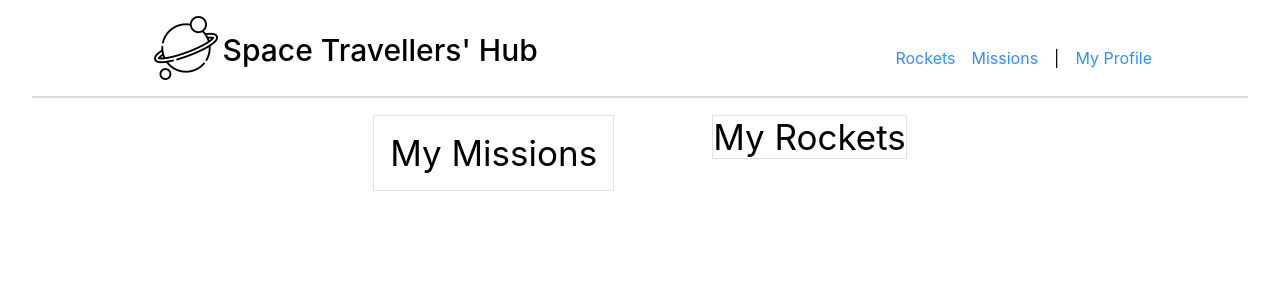
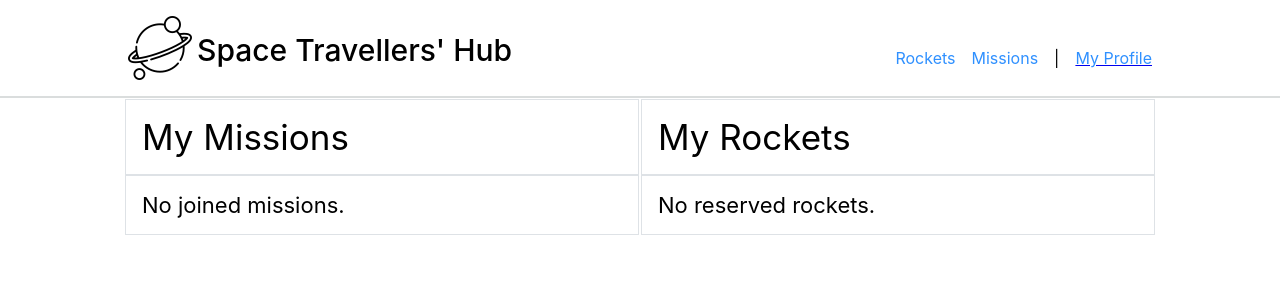
Before and after one commit to kalbek/Space-Travelers-Hub, a React (Create React App) app: page /profile in a window 1280 px wide. Shown: the top 300 px of the page. Built offline with nearby package versions, Linux system fonts and the light colour scheme.

Commit message:
Implement underelined menus for active links && add placeholder for empty profiles.

```diff
--- a/src/components/Mission.jsx
+++ b/src/components/Mission.jsx
@@ -1,11 +1,11 @@
-import React, { useEffect } from 'react';
+import React, { useEffect } from "react";
 
-import { useDispatch, useSelector } from 'react-redux';
+import { useDispatch, useSelector } from "react-redux";
 import {
   getMissions,
   joinMission,
   leaveMission,
-} from '../redux/missions/missionsSlice';
+} from "../redux/missions/missionsSlice";
 
 const Mission = () => {
   const dispatch = useDispatch();
@@ -24,7 +24,8 @@ const Mission = () => {
   }, [dispatch]);
   return (
     <>
-      <table>
+      <div className="flex-ccc mis">
+        <table className="missions-table">
           <thead>
             <tr className="flex-start">
               <th className="p-1 w-10 wrap">Mission</th>
@@ -60,7 +61,9 @@ const Mission = () => {
                         <button
                           type="button"
                           className="btn-leave-mission ptr"
-                        onClick={() => handleLeaveMission({ id: mission.mission_id })}
+                          onClick={() =>
+                            handleLeaveMission({ id: mission.mission_id })
+                          }
                         >
                           <p>Leave Mission</p>
                         </button>
@@ -70,7 +73,9 @@ const Mission = () => {
                         <button
                           type="button"
                           className="btn-join-mission ptr"
-                        onClick={() => handleJoinMission({ id: mission.mission_id })}
+                          onClick={() =>
+                            handleJoinMission({ id: mission.mission_id })
+                          }
                         >
                           <p>Join Mission</p>
                         </button>
@@ -82,6 +87,7 @@ const Mission = () => {
             ))}
           </tbody>
         </table>
+      </div>
     </>
   );
 };
--- a/src/components/Navigation.jsx
+++ b/src/components/Navigation.jsx
@@ -1,10 +1,9 @@
-import { NavLink } from 'react-router-dom';
+import { NavLink } from "react-router-dom";
 
-const Navigation = () => (
+const Navigation = () => {
+  return (
     <>
       <nav>
-      <div className="nav-container">
-        <div>
         <div className="flex">
           <div className="logo">Logo</div>
           <div className="title">Space Travellers&apos; Hub</div>
@@ -12,31 +11,29 @@ const Navigation = () => (
         <div className="menus flex gap1">
           <NavLink
             to="/rockets"
-              activeclassname="selected"
-              style={{ textDecoration: 'none' }}
+            className={({ isActive }) => (isActive ? "selected" : "")}
+            style={{ textDecoration: "none" }}
           >
             <div className="menu ptr">Rockets</div>
           </NavLink>
           <NavLink
             to="/missions"
-              activeclassname="selected"
-              style={{ textDecoration: 'none' }}
+            className={({ isActive }) => (isActive ? "selected" : "")}
+            style={{ textDecoration: "none" }}
           >
             <div className="menu ptr">Missions</div>
           </NavLink>
           |
           <NavLink
             to="/profile"
-              activeclassname="selected"
-              style={{ textDecoration: 'none' }}
+            className={({ isActive }) => (isActive ? "selected" : "")}
+            style={{ textDecoration: "none" }}
           >
             <div className="menu ptr">My Profile</div>
           </NavLink>
         </div>
-        </div>
-      </div>
       </nav>
     </>
   );
-
+};
 export default Navigation;
--- a/src/components/Rocket.jsx
+++ b/src/components/Rocket.jsx
@@ -8,7 +8,7 @@ const Rocket = ({
 }) => {
   const dispatch = useDispatch();
   return (
-    <div className="card">
+    <div className="card roc">
       <div>
         <img src={image} className="image" alt="rocket" />
       </div>
--- a/src/index.css
+++ b/src/index.css
@@ -2,17 +2,8 @@
 
 body {
   margin: 0;
-  font-family:
-    -apple-system,
-    BlinkMacSystemFont,
-    "Segoe UI",
-    "Roboto",
-    "Oxygen",
-    "Ubuntu",
-    "Cantarell",
-    "Fira Sans",
-    "Droid Sans",
-    "Helvetica Neue",
+  font-family: -apple-system, BlinkMacSystemFont, "Segoe UI", "Roboto", "Oxygen",
+    "Ubuntu", "Cantarell", "Fira Sans", "Droid Sans", "Helvetica Neue",
     sans-serif;
   -webkit-font-smoothing: antialiased;
   -moz-osx-font-smoothing: grayscale;
@@ -21,12 +12,7 @@ body {
 }
 
 code {
-  font-family:
-    source-code-pro,
-    Menlo,
-    Monaco,
-    Consolas,
-    "Courier New",
+  font-family: source-code-pro, Menlo, Monaco, Consolas, "Courier New",
     monospace;
 }
 
@@ -51,7 +37,7 @@ code {
 
 nav {
   display: flex;
-  width: 95vw;
+  width: 100vw;
   padding: 1rem 7% 1rem 10%;
   border-bottom: 2px solid #dadddd;
 }
@@ -88,6 +74,7 @@ nav .menus {
 
 .selected {
   text-decoration: underline !important;
+  text-decoration-color: red;
 }
 
 .blues {
@@ -134,8 +121,11 @@ nav .menus {
   flex-wrap: wrap;
 }
 
-table {
-  padding: 1rem 3rem;
+.missions-table {
+  width: 90vw;
+  /* height: 70vh; */
+  /* height: 1000rem; */
+  margin-top: 1rem;
 }
 
 table tr,
--- a/src/pages/Missions.jsx
+++ b/src/pages/Missions.jsx
@@ -1,11 +1,9 @@
-import React from 'react';
-import Mission from '../components/Mission';
+import React from "react";
+import Mission from "../components/Mission";
 
 const Missions = () => (
   <>
-    <div className="flex-ccc">
-      <Mission />
-    </div>
+    <Mission />
   </>
 );
 
--- a/src/pages/MyProfile.jsx
+++ b/src/pages/MyProfile.jsx
@@ -1,12 +1,29 @@
-import React from 'react';
-import { useSelector } from 'react-redux';
+import React from "react";
+import { useSelector } from "react-redux";
+import { useEffect, useState } from "react";
 
 const MyProfile = () => {
+  const [reservedMissions, setReservedMissions] = useState(0);
+  const [reservdsRockets, setReservedRockets] = useState(0);
+
   const { missions } = useSelector((store) => store.missions);
   const { rocketList } = useSelector((store) => store.rockets);
+
+  useEffect(() => {
+    missions.forEach((mission) => {
+      if (mission.reserved) {
+        setReservedMissions((count) => count + 1);
+      }
+    });
+    rocketList.forEach((mission) => {
+      if (mission.reserved) {
+        setReservedRockets((count) => count + 1);
+      }
+    });
+  }, []);
   return (
     <>
-      <div className="flex-centered">
+      <div className="flex-centered pro">
         <table>
           <thead>
             <tr className="flex-start p-1">
@@ -14,7 +31,14 @@ const MyProfile = () => {
             </tr>
           </thead>
           <tbody>
-            {missions
+            {reservedMissions === 0 ? (
+              <tr className="flex relative">
+                <td className="p-1 w-40 wrap profile">
+                  <p>No joined missions.</p>
+                </td>
+              </tr>
+            ) : (
+              missions
                 .filter((mission) => mission.reserved)
                 .map((mission) => (
                   <React.Fragment key={mission.mission_id}>
@@ -24,17 +48,25 @@ const MyProfile = () => {
                       </td>
                     </tr>
                   </React.Fragment>
-              ))}
+                ))
+            )}
           </tbody>
         </table>
         <table>
           <thead>
-            <tr>
+            <tr className="flex-start p-1">
               <th className="title-profile flex-start">My Rockets</th>
             </tr>
           </thead>
           <tbody>
-            {rocketList
+            {reservdsRockets === 0 ? (
+              <tr className="flex relative">
+                <td className="p-1 w-40 wrap profile">
+                  <p>No reserved rockets.</p>
+                </td>
+              </tr>
+            ) : (
+              rocketList
                 .filter((rocket) => rocket.reserved)
                 .map((rocket) => (
                   <React.Fragment key={rocket.id}>
@@ -44,7 +76,8 @@ const MyProfile = () => {
                       </td>
                     </tr>
                   </React.Fragment>
-              ))}
+                ))
+            )}
           </tbody>
         </table>
       </div>
```
Lines whose indentation alone changed are shown as unchanged.
